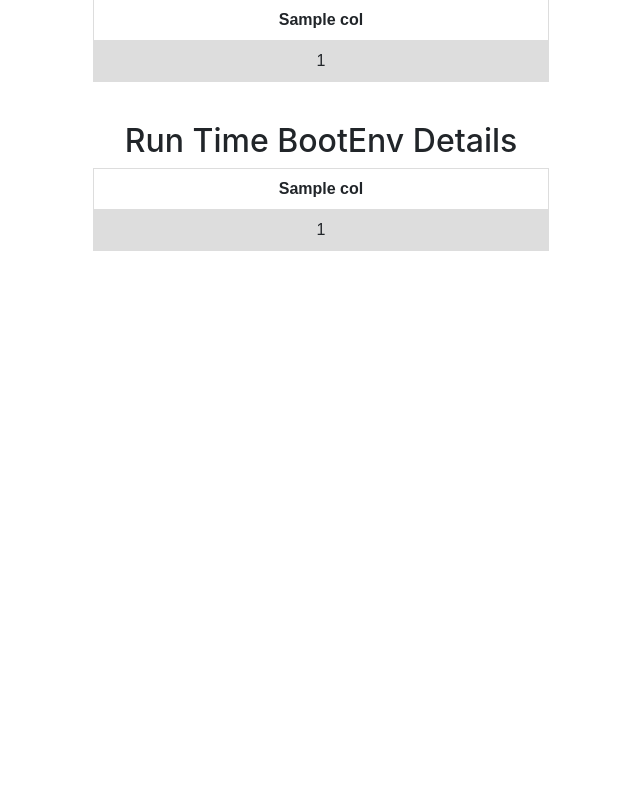
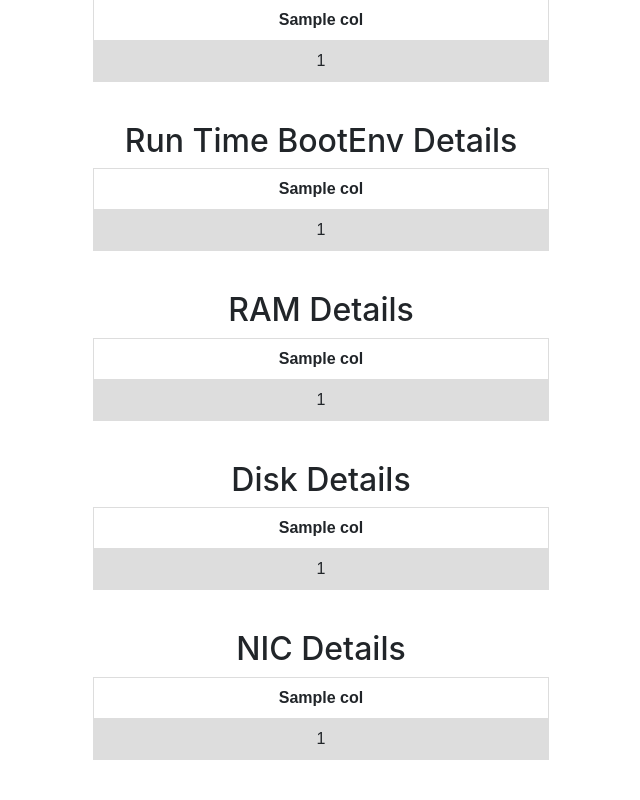
Before and after one commit to gadgilrajeev/BenchmarkingDiffTool, a Flask app: template templates/environment-details.html in a window 1280 px wide. Shown: the part 722-1522 px from the top of the page, without its empty margins (319-959 px from the left). Before the commit the page ends 973 px from the top, so only its background shows below. Run offline with Flask 2, Linux system fonts and the light colour scheme; the template is opened without the code that fills it: most values are stand-ins (such as "Sample title", 1, 10 or a date in 2020); some libraries are stand-ins or nearby versions.

Commit message:
Added RAM, Disk and NIC details

```diff
--- a/templates/environment-details.html
+++ b/templates/environment-details.html
@@ -113,4 +113,75 @@ Environment Details
 		</table>
 	</div>
 
+	<div class='environment-details'>
+		<h2>RAM Details</h2>
+		<table>
+			<tr>
+				{% for col in context.ram %}
+					<th>
+						{{ col }}
+					</th>
+				{% endfor %}
+			</tr>
+
+			{% for i in range(context.ram | no_of_rows) %}
+				<tr>
+					{% for col in context.ram %}
+					<td>
+						{{ context.ram[col][i] }}
+					</td>
+					{% endfor %}
+				</tr>
+			{% endfor %}
+		</table>
+	</div>
+
+	<div class='environment-details'>
+		<h2>Disk Details</h2>
+		<table>
+			<tr>
+				{% for col in context.disk %}
+					<th>
+						{{ col }}
+					</th>
+				{% endfor %}
+			</tr>
+
+			{% for i in range(context.disk | no_of_rows) %}
+				<tr>
+					{% for col in context.disk %}
+					<td>
+						{{ context.disk[col][i] }}
+					</td>
+					{% endfor %}
+				</tr>
+			{% endfor %}
+		</table>
+	</div>
+
+	<div class='environment-details'>
+		<h2>NIC Details</h2>
+		<table>
+			<tr>
+				{% for col in context.nic %}
+					<th>
+						{{ col }}
+					</th>
+				{% endfor %}
+			</tr>
+
+			{% for i in range(context.nic | no_of_rows) %}
+				<tr>
+					{% for col in context.nic %}
+					<td>
+						{{ context.nic[col][i] }}
+					</td>
+					{% endfor %}
+				</tr>
+			{% endfor %}
+		</table>
+	</div>
+
+
+
 {% endblock %}
```
